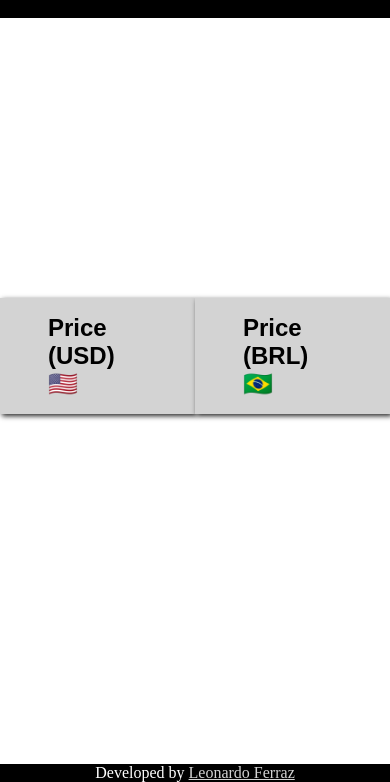
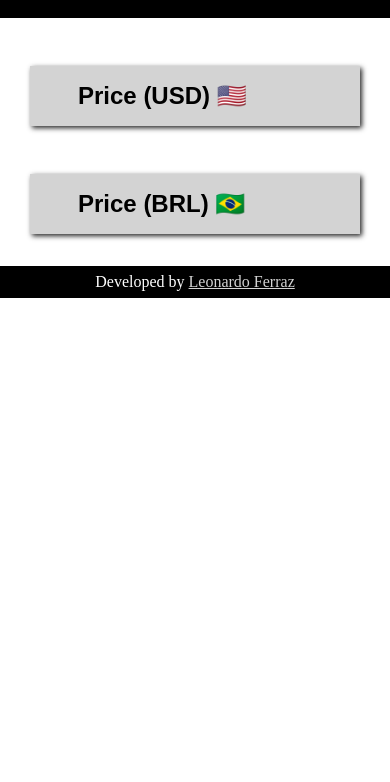
Before and after one commit to LeonardoFerraz25/cryptocurrency_quote, a plain HTML site: page index.html in a window 390 px wide. Shown: the part 62-844 px from the top of the page. Drawn offline with Linux system fonts and the light colour scheme; no server answers.

Commit message:
ajust media query

```diff
--- a/style.css
+++ b/style.css
@@ -18,7 +18,6 @@ main {
   align-items: center;
   justify-content: space-around;
   height: 80vh;
-
 }
 
 .moedas {
@@ -49,11 +48,11 @@ main {
 footer {
   background-color: black;
   color: white;
-  position: absolute;
-  bottom: 0;
-  width: 100%;
+  height: 2rem;
   display: flex;
+  align-items: center;
   justify-content: center;
+  margin-top: 2rem;
 }
 
 footer a {
@@ -63,3 +62,31 @@ footer a {
 footer a:hover {
   color: blue;
 }
+
+@media screen and (max-width: 800px ){
+  main {
+    display: flex;
+    flex-direction: column;
+    height: 100%;
+  }
+
+  .moedas {
+    margin-top: 3rem;
+  }
+}
+
+@media screen and (max-width: 400px ){
+  main {
+    display: flex;
+    flex-direction: column;
+  }
+
+  .moedas {
+    margin-top: 3rem;
+    width: 60%;
+  }
+
+  .moedas li {
+    font-size: 13px;
+  }
+}
```
Also changed, not shown: index.html (+0 -1 lines).
